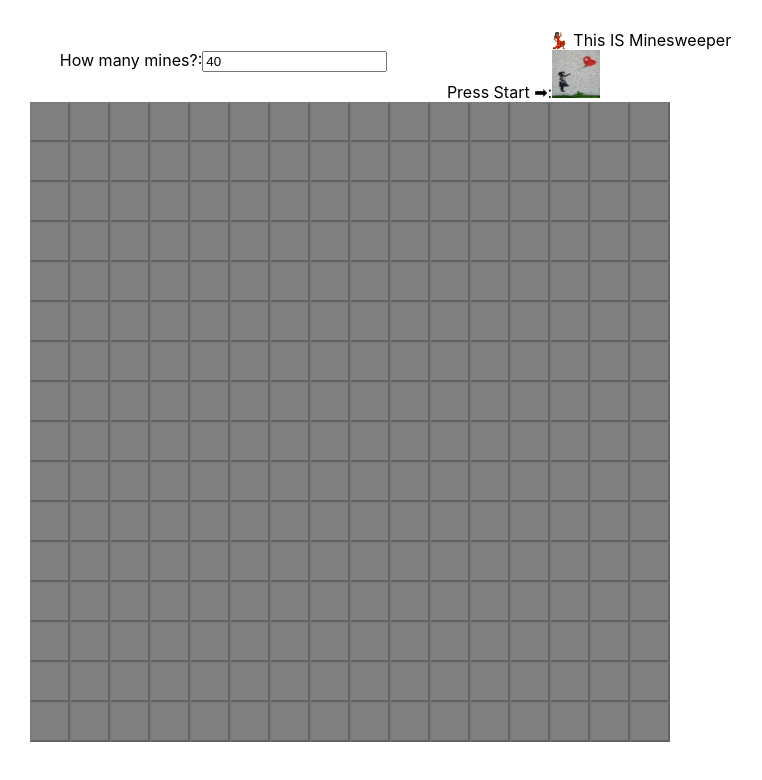
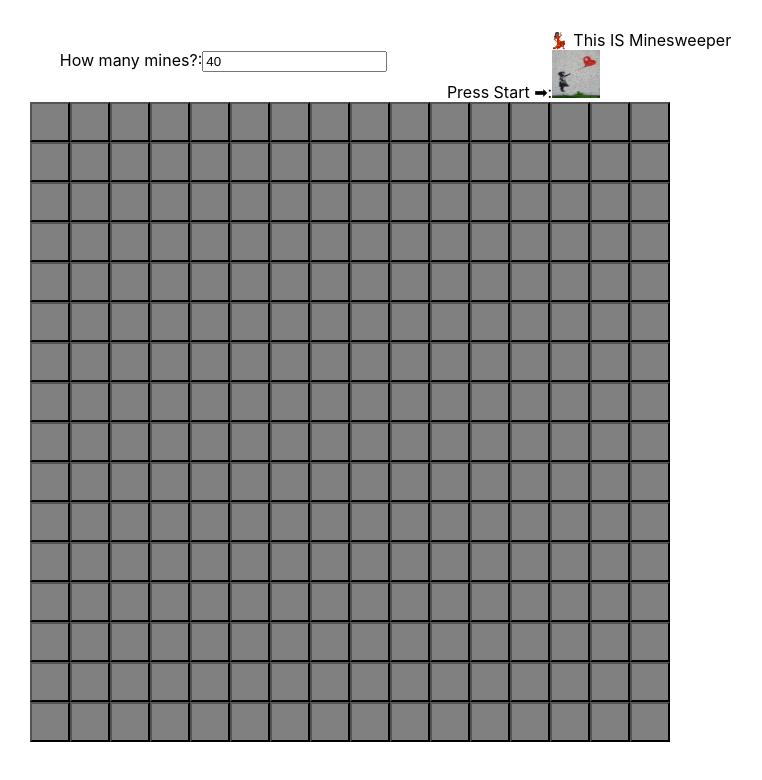
Before and after one commit to jasmatazzy/minesweeper, a React (Create React App) app: page / in a window 1280 px wide. Shown: the top 780 px of the page, without its empty margins (0-762 px from the left). Built offline with nearby package versions, Linux system fonts and the light colour scheme.

Commit message:
set isGameOver and disable remaining squares

```diff
--- a/src/Square/index.tsx
+++ b/src/Square/index.tsx
@@ -5,6 +5,7 @@ interface SquareProps {
   isMine: boolean;
   isFlagged: boolean;
   isGameStarted: boolean;
+  isGameOver: boolean;
   isSquareOpen: boolean;
   numberOfNeighborsWhoAreMines: number | 0;
   optionalText?: string;
@@ -14,6 +15,7 @@ const Square: FC<SquareProps> = (props) => {
     handleClick,
     isMine,
     isFlagged,
+    isGameOver,
     isGameStarted,
     isSquareOpen,
     optionalText,
@@ -25,7 +27,7 @@ const Square: FC<SquareProps> = (props) => {
       style={{
         backgroundColor: isSquareOpen ? "lightGray" : "gray",
       }}
-      disabled={(isFlagged || !isGameStarted) ? true : false}
+      disabled={(isFlagged || isGameOver)}
     >
       {isGameStarted &&
         (isSquareOpen && isMine
--- a/src/components/Board/index.tsx
+++ b/src/components/Board/index.tsx
@@ -116,6 +116,7 @@ const Board = (props: BoardProps): JSX.Element => {
         }
       });
       setGameboardMineSquareLocations(mineLocationsObject);
+
       mineLocationsArray.forEach((mineLocation) => {
         const { row, column } = mineLocation;
         const neighborsOfMines = squareNeighborLookup(
@@ -227,6 +228,11 @@ const Board = (props: BoardProps): JSX.Element => {
 
     addToTable(squareRow, squareColumn, tempState);
 
+    if(isSquareAMine(squareRow, squareColumn)) {
+      console.log(`womp womp womp maybe next time`)
+      setIsGameOver(true);
+    }
+
     if (!unopenedNeighbors || !isSquareSafe(squareRow, squareColumn)) {
       return setGameboardOpenSquareLocations((prevState) => ({
         ...prevState,
--- a/src/components/Gameboard/index.tsx
+++ b/src/components/Gameboard/index.tsx
@@ -60,6 +60,7 @@ or columns, or when isGameStarted is set to true; Live board displays on final u
                 key={columnIndex}
                 handleClick={() => handleClick(rowIndex, columnIndex)}
                 isGameStarted={isGameStarted}
+                isGameOver={isGameOver}
                 isMine={
                   (gameboardMineSquareLocations[rowIndex] &&
                     gameboardMineSquareLocations[rowIndex][columnIndex]) ??
```
